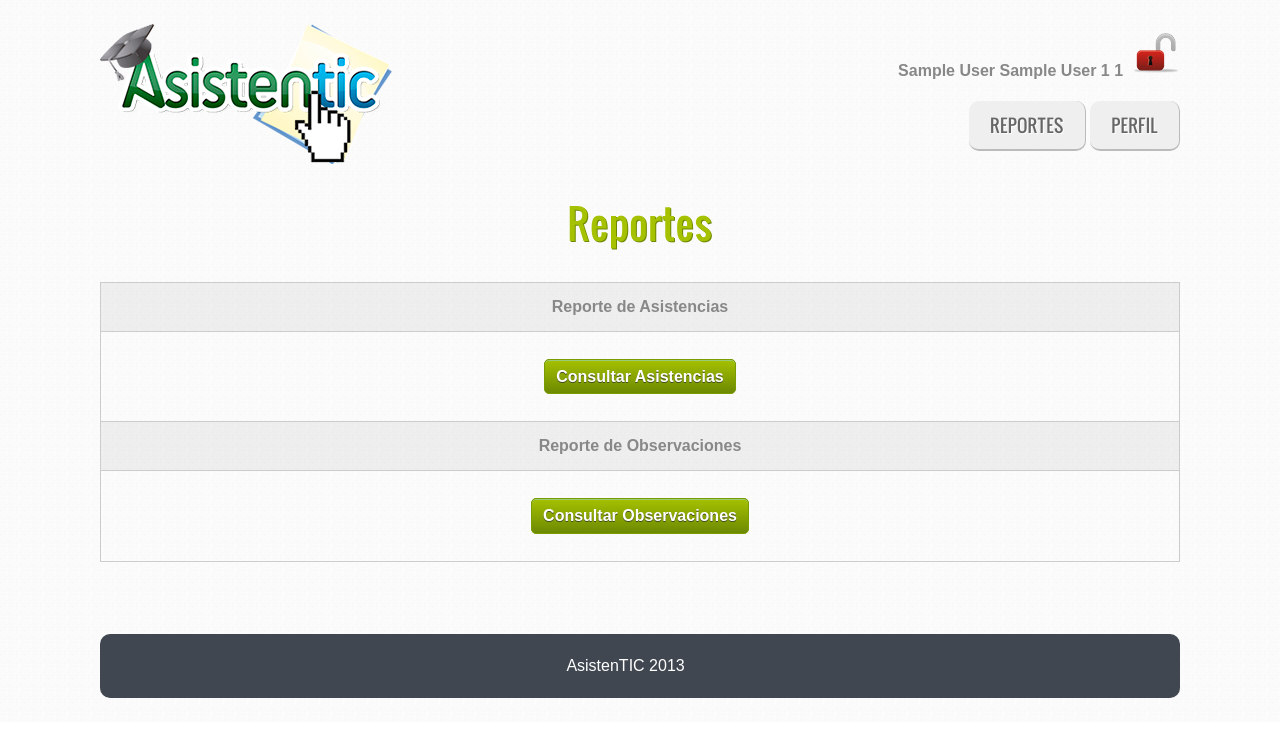
After one commit to radiaz/AsistenticPHP, a PHP site: page /docentes/reportes in a window 1280 px wide. The commit adds this page. Shown: the top 737 px of the page. Run offline with PHP 8.4, Linux system fonts and the light colour scheme; the visitor is signed in with stand-in values (Sample User, id 1); some libraries are stand-ins or nearby versions.

Commit message:
Arreglos y primera parte de los reportes

```diff
--- a/admin/header.php
+++ b/admin/header.php
@@ -63,7 +63,7 @@
                         <li><a href="alumnos">Alumnos</a></li>
                 	<li><a href="docentes">Docentes</a></li>
                         <li><a href="institucion">Instituci&oacute;n</a></li>
-                        <li><a href="#">Reportes</a></li>
+                        <li><a href="reportes">Reportes</a></li>
                         <li><a href="perfil">Perfil</a></li>
                     </ul>
 
--- a/docentes/header.php
+++ b/docentes/header.php
@@ -50,7 +50,7 @@
 
 <body>
 	<div class="wrapper">
-                    <a href="/acudiente/" id="logo"><img src="../img/banner.png" alt="AsistenTIC" title="AsistenTIC" width="292" height="140" /></a>
+                    <a href="/docentes/" id="logo"><img src="../img/banner.png" alt="AsistenTIC" title="AsistenTIC" width="292" height="140" /></a>
 
                    <!--These are just samples, use your own icons. If you use larger ones, make sure too change the css-file to fit them in.
                        Dont´t forget to place your links -->
@@ -59,7 +59,7 @@
                     </div>
 
                     <ul id="nav" class="main">
-                        <li><a href="alumno">Reportes</a></li>
+                        <li><a href="reportes">Reportes</a></li>
                 	    <li><a href="perfil">Perfil</a></li>
                     </ul>
 
--- /dev/null
+++ b/docentes/reportes.php
@@ -0,0 +1,31 @@
+<?php
+include "validar_session.php";
+$title="Reportes - AsistenTIC";
+include ("header.php");
+?>
+
+<!--===================================== Inicio Acudientes ===========================================================-->
+
+	<div class="wrapper">
+    <h1 align="center">Reportes</h1>
+    <table>
+		<tbody align="center">
+			<tr>
+				<td><label><b>Reporte de Asistencias</b></label></td>
+			</tr>
+			<tr>
+				<td><a class="button" href="ver-asistencias">Consultar Asistencias</a></td>
+			</tr>
+			<tr>
+				<td><label><b>Reporte de Observaciones</b></label></td>
+			</tr>
+			<tr>
+				<td><a class="button" href="ver-observaciones">Consultar Observaciones</a></td>
+			</tr>
+		</tbody>
+	</table>
+    </div><!--end of wrapper-->
+
+<?php
+include ("footer.php");
+?>
```
Also changed, not shown: admin/password.php (+4 -4 lines), admin/perfil.php (+4 -4 lines).
